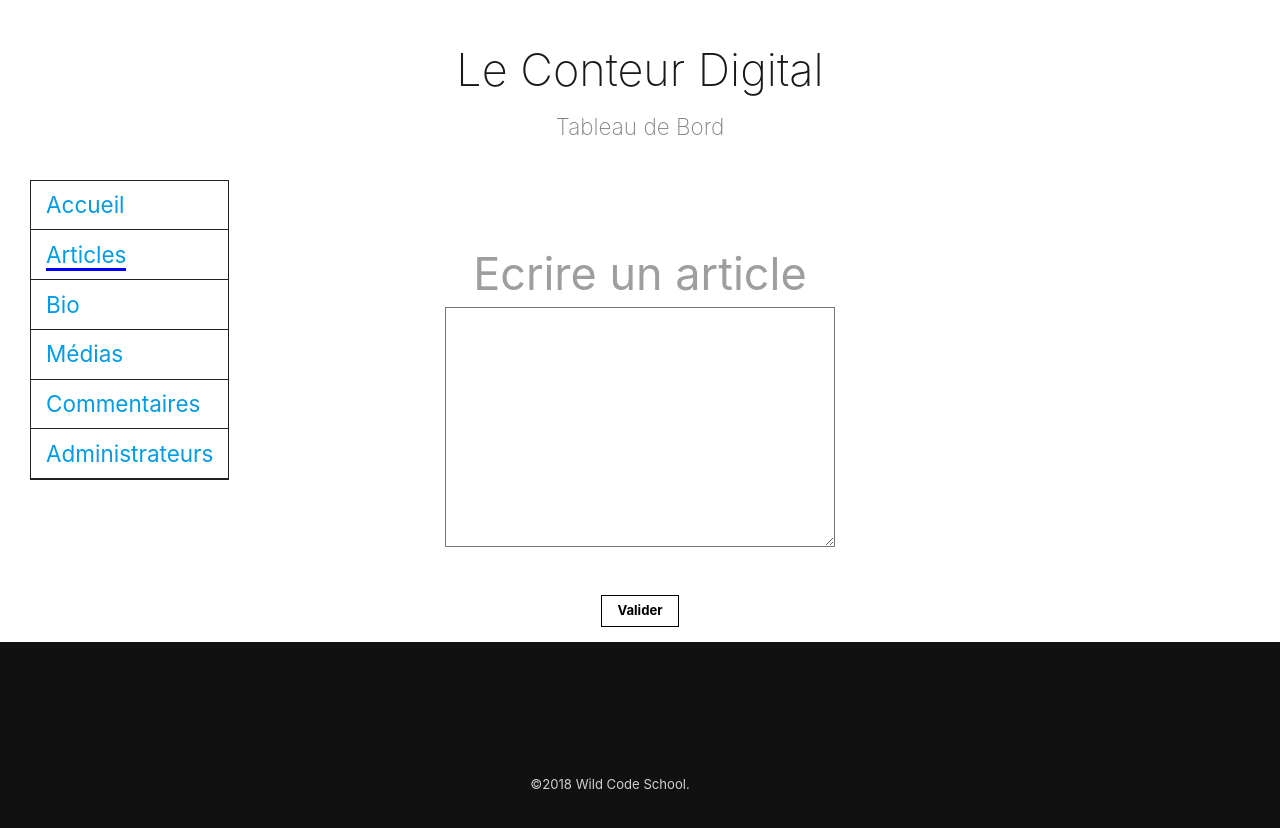
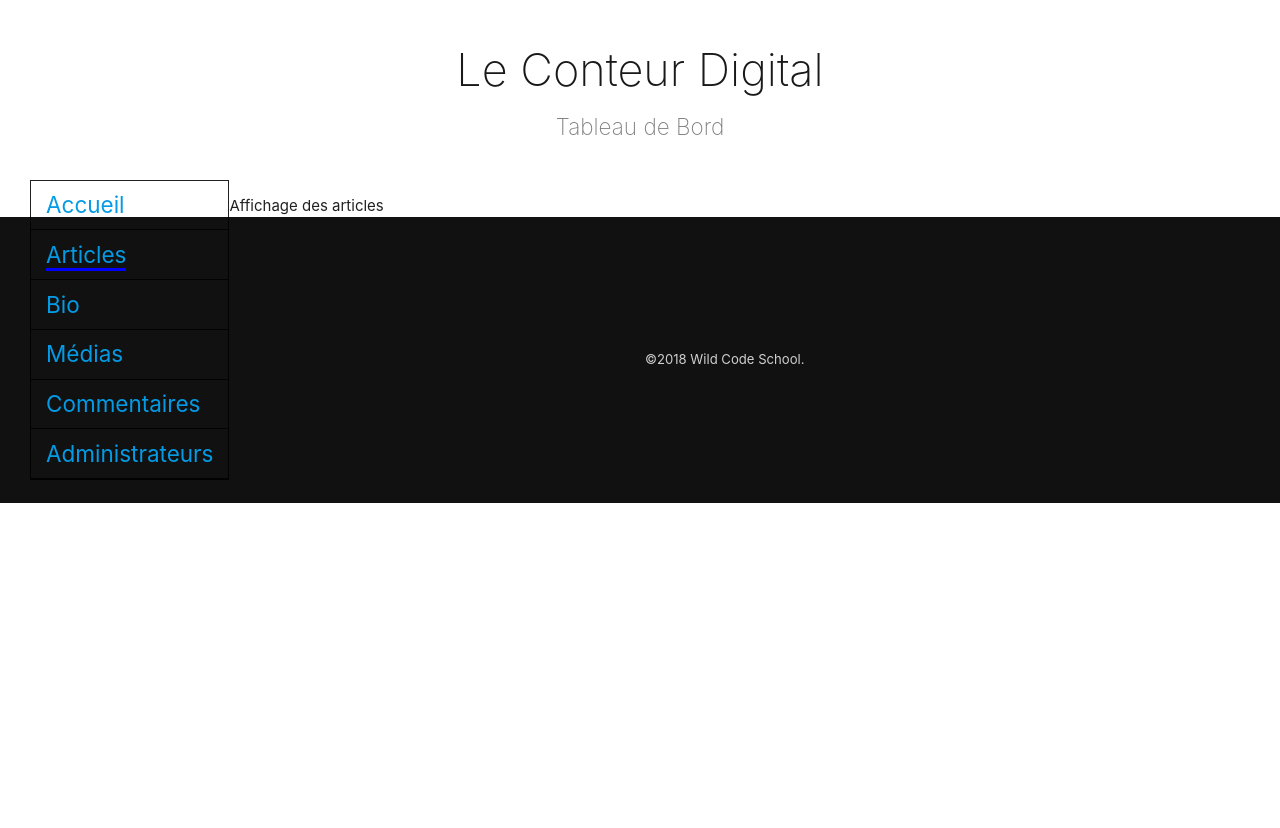
Before and after one commit to WildCodeSchool/paris-js-0918-groupe8-react, a React (Create React App) app: page /admin/articles in a window 1280 px wide. Shown: the top 828 px of the page. After the commit the page ends 800 px from the top, so only its background shows below. Built offline with nearby package versions, Linux system fonts and the light colour scheme.

Commit message:
fix console err + adding GetArticles copomsant + adding axios module

```diff
--- a/package.json
+++ b/package.json
@@ -3,6 +3,7 @@
   "version": "0.1.0",
   "private": true,
   "dependencies": {
+    "axios": "^0.18.0",
     "eslint-config-airbnb": "^17.1.0",
     "materialize-css": "^1.0.0-rc.2",
     "react": "^16.6.3",
--- a/src/components/boMenu/BofficeMenu.js
+++ b/src/components/boMenu/BofficeMenu.js
@@ -18,7 +18,7 @@ const BofficeMenu = () => (
             key={prop.path}
             activeClassName="active"
             activeStyle={{ borderBottom: '3px solid blue' }}
-            class="f3 "
+            className="f3 "
           >
             {prop.name}
           </NavLink>
--- a/src/components/boarticle/BoArticle.js
+++ b/src/components/boarticle/FormArticle.js
@@ -1,6 +1,6 @@
 import React, { Component } from 'react';
 
-class BoArticle extends Component {
+class FormArticle extends Component {
   render() {
     return (
       <div>
@@ -16,7 +16,7 @@ class BoArticle extends Component {
         <br />
         {' '}
         <br />
-        <textarea name="article" id="article" rows="30" cols="100" />
+        <textarea className="article" id="article" rows="30" cols="100" />
       </p>
       </form>
         </div>
@@ -33,4 +33,4 @@ class BoArticle extends Component {
   }
 }
 
-export default BoArticle;
+export default FormArticle;
--- /dev/null
+++ b/src/components/boarticle/GetArticles.js
@@ -0,0 +1,25 @@
+import React, { Component } from 'react';
+import axios from 'axios';
+
+class BoArticle extends Component {
+
+  state = {
+    articles: []
+  }
+
+  getArticles = async () => {
+    const response = await axios.get('http://localhost:3001/api/articles/');
+    console.log(response);
+  }
+
+  render() {
+
+    return (
+      <div>
+        Affichage des articles
+      </div>
+    );
+  }
+}
+
+export default BoArticle;
--- a/src/screens/BOarticles.jsx
+++ b/src/screens/BOarticles.jsx
@@ -1,24 +1,12 @@
 import React from 'react';
 import BofficeMenu from '../components/boMenu/BofficeMenu';
+import GetArticles from '../components/boarticle/GetArticles';
 import BoFooter from '../components/bofooter/BoFooter';
 
 const BOarticles = () => (
   <div>
     <BofficeMenu />
-
-    <div>
-      <p className="measure center">
-        <form className="pa4 black-40">
-          <label htmlFor="caseArticle" className="f1 measure ">
-          Ecrire un article
-            {' '}
-            <textarea id="caseArticle" className=" h5 w-100 " />
-          </label>
-
-        </form>
-        <input className="b ph3 pv2 input-reset ba b--black bg-transparent grow pointer f6 dib" type="submit" value="Valider" />
-      </p>
-    </div>
+    <GetArticles />
     <BoFooter />
   </div>
 );
```
Also changed, not shown: src/components/boarticle/BoArticle.css (deleted), src/components/boarticle/FormArticle.css (added), 1 other file (tests, documents, lock files or other folders).
